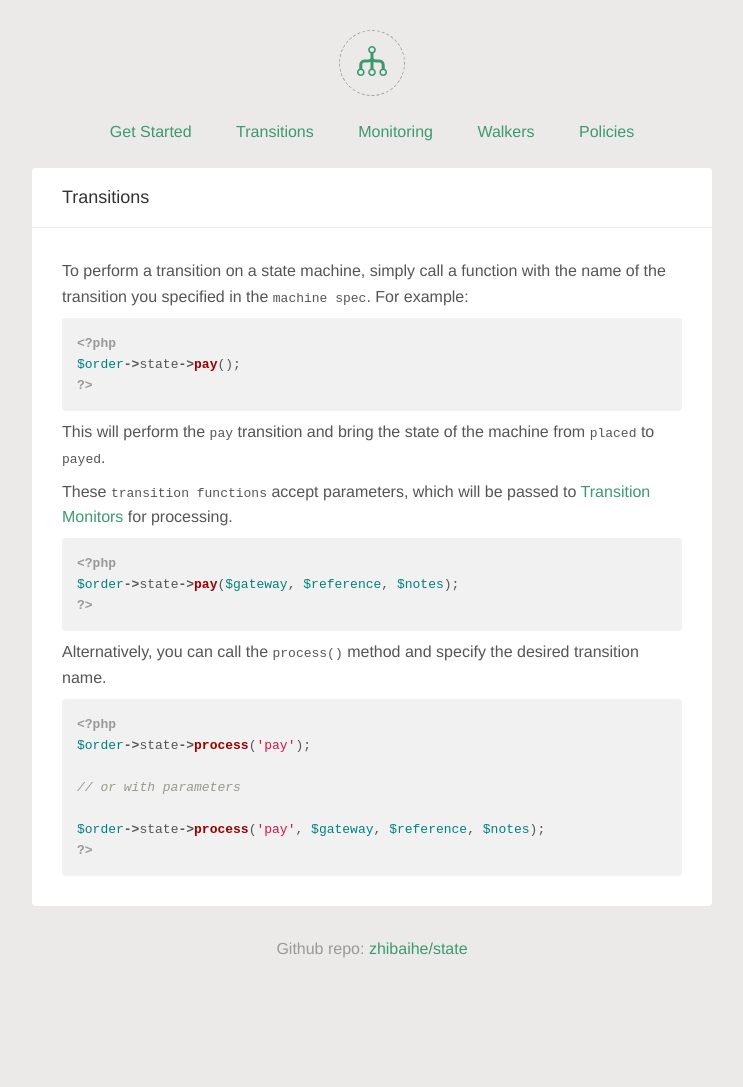
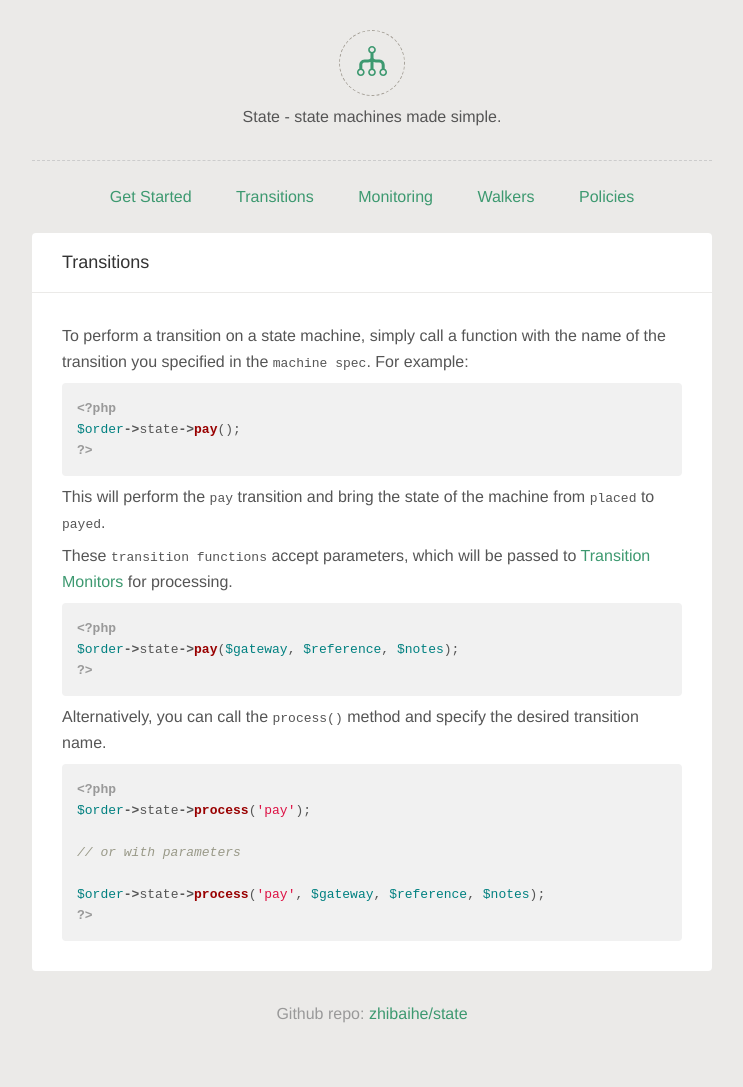
Before and after one commit to zhibaihe/docs, a Jekyll site: the page built from state/transitions.md, in a window 1280 px wide. Shown: the whole page, without its empty margins (268-1011 px from the left). Built offline with Jekyll 4.4.1, drawn with Linux system fonts in a browser that asks for light colours; before the commit the page ends 1022 px from its top, so only the background shows below that.

Commit message:
add in the slogan

```diff
--- a/state/_includes/header.html
+++ b/state/_includes/header.html
@@ -1,5 +1,7 @@
 <div class="logo">
   <a title="State - State machines made simple." href="{{ site.baseurl }}">{% include icon.svg %}</a>
+
+  <p>State - state machines made simple.</p>
 </div>
 <nav class="navigation">
   <ul>
--- a/state/_sass/_ui.scss
+++ b/state/_sass/_ui.scss
@@ -1,5 +1,8 @@
 .logo{
     text-align:center;
+
+    border-bottom: 1px dashed #ccc;
+    padding-bottom:30px;
 
     & > a {
         display:inline-block;
@@ -14,6 +17,7 @@
         width:32px;
     }
 }
+
 .navigation{
     & > ul {
         list-style: none;
```
